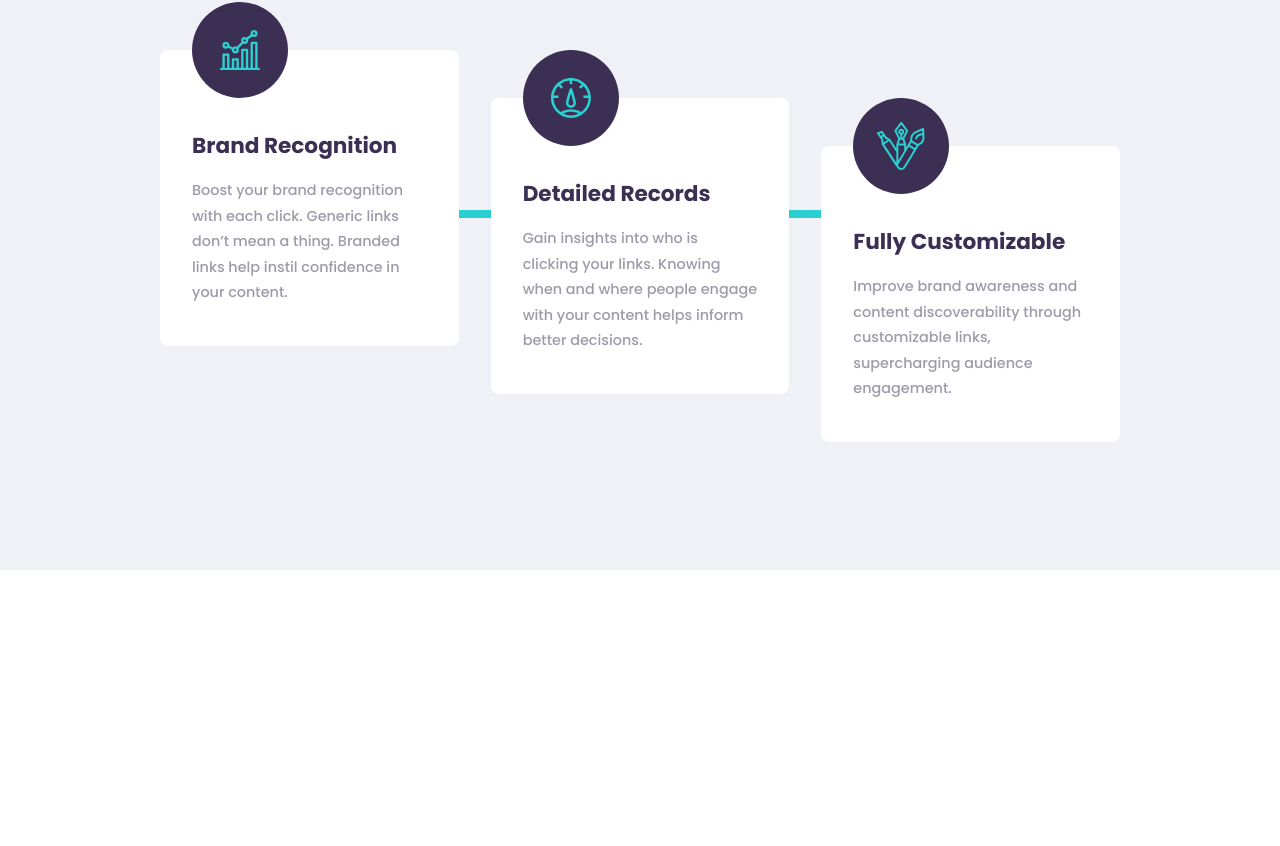
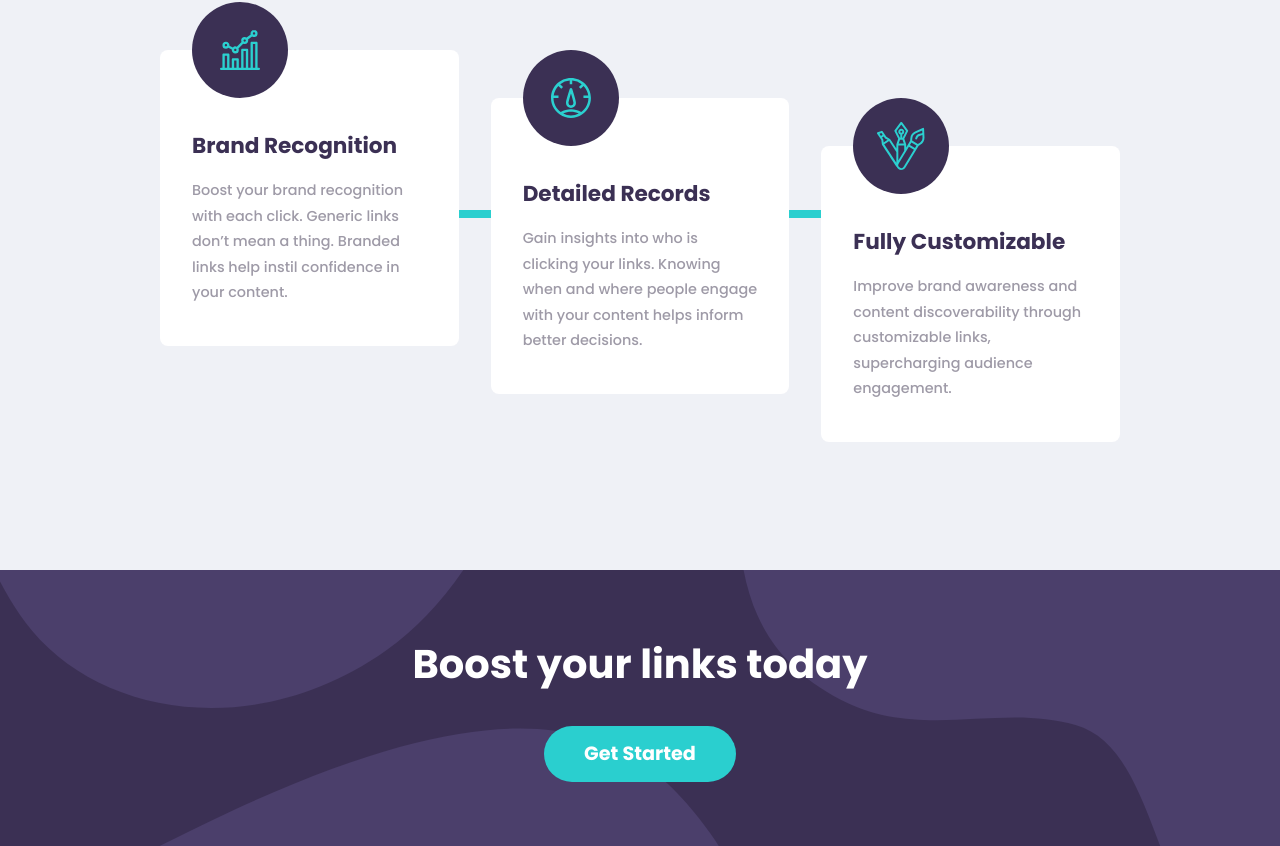
Before and after one commit to penguinboots/url-shortener, a React (Vite) app: page / in a window 1280 px wide. Shown: the part 1164-2010 px from the top of the page. Before the commit the page ends 1734 px from the top, so only its background shows below. Built offline with nearby package versions, Linux system fonts and the light colour scheme.

Commit message:
build CallToAction component

```diff
--- a/src/App.jsx
+++ b/src/App.jsx
@@ -6,6 +6,7 @@ import { useState } from "react";
 import Menu from './components/Menu';
 import URLForm from './components/URLForm';
 import Features from './components/Features';
+import CallToAction from './components/CallToAction';
 
 function App() {
 
@@ -22,8 +23,8 @@ function App() {
       <Hero />
       <URLForm />
       <Features />
-      {/* <CallToAction />
-      <Footer /> */}
+      <CallToAction />
+      {/* <Footer /> */}
     </div>
   );
 }
--- a/src/App.scss
+++ b/src/App.scss
@@ -702,3 +702,29 @@ button {
     }
   }
 }
+
+/** Call to Action **/
+
+.call-to-action {
+  background-image: url("./assets/bg-boost-desktop.svg");
+  background-color: $base-dark-violet;
+  background-size: 100% 100%;
+  background-repeat: no-repeat;
+
+  display: flex;
+  flex-direction: column;
+  align-items: center;
+  padding: 2rem 0 4rem 0;
+
+  h2 {
+    color: white;
+    font-size: 2.5rem;
+    margin: 2rem;
+  }
+  button {
+    width: 12rem;
+    height: 3.5rem;
+    font-size: 1.2rem;
+    font-weight: 700;
+  }
+}
--- /dev/null
+++ b/src/components/CallToAction.jsx
@@ -0,0 +1,8 @@
+export default function CallToAction() {
+  return (
+    <section className="call-to-action">
+      <h2>Boost your links today</h2>
+      <button className="btn-main">Get Started</button>
+    </section>
+  )
+}
```
